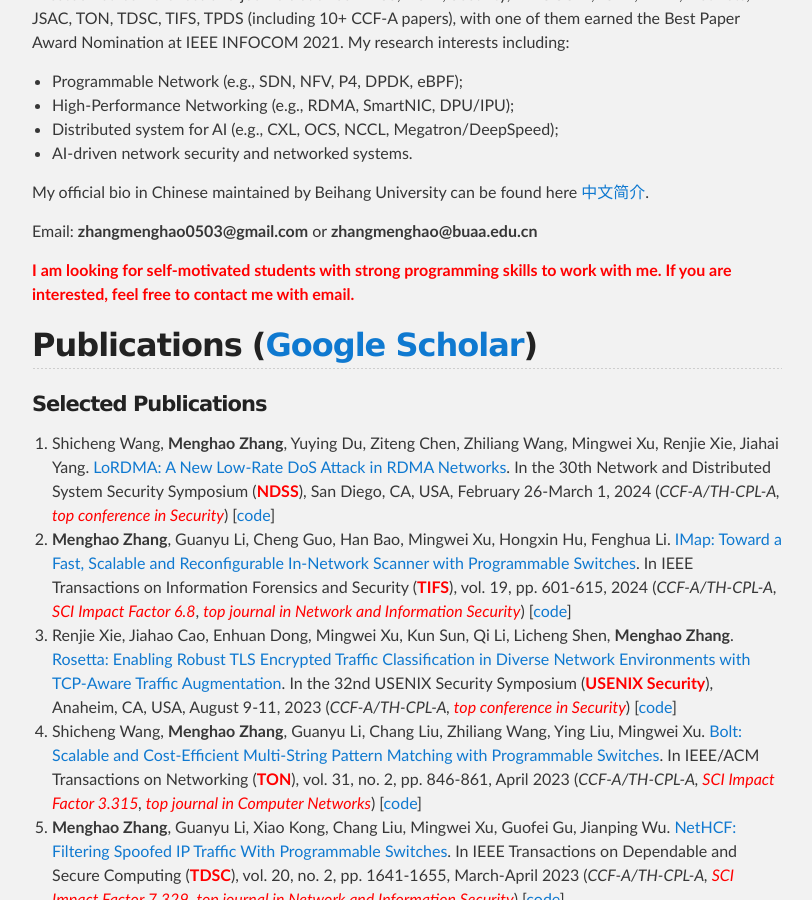
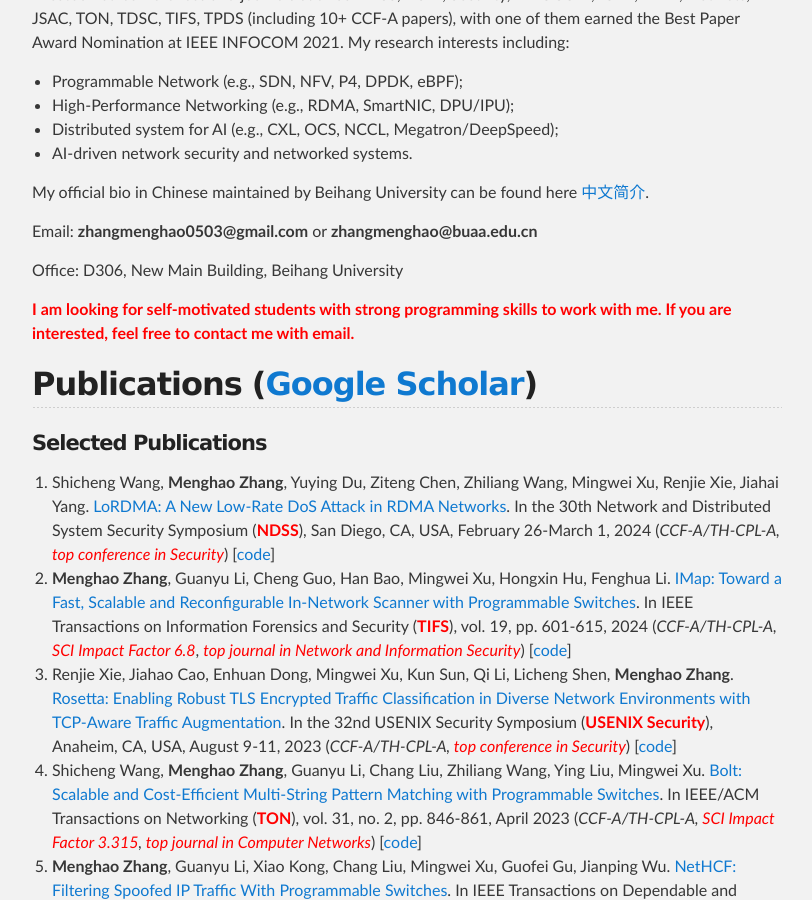
Before and after one commit to zhangmenghao/zhangmenghao.github.io, a Jekyll site: the page built from index.md, in a window 1280 px wide and 900 px high, scrolled down 681 px. Shown: the whole window, without its empty margins (233-1045 px from the left). Built offline with Jekyll 4.4.1, drawn with Linux system fonts in a browser that asks for light colours.

Commit message:
Update office

```diff
--- a/index.md
+++ b/index.md
@@ -25,6 +25,9 @@ Over the course of my career, I have published more than 20 papers in esteemed c
 My official bio in Chinese maintained by Beihang University can be found here [中文简介](https://shi.buaa.edu.cn/zhangmenghao/zh_CN/index/208552/list/index.htm).
 
 Email: **zhangmenghao0503@gmail.com** or **zhangmenghao@buaa.edu.cn**
+
+Office: D306, New Main Building, Beihang University
+
 
 **<font color='red'>I am looking for self-motivated students with strong programming skills to work with me. If you are interested, feel free to contact me with email.</font>**
 
```
